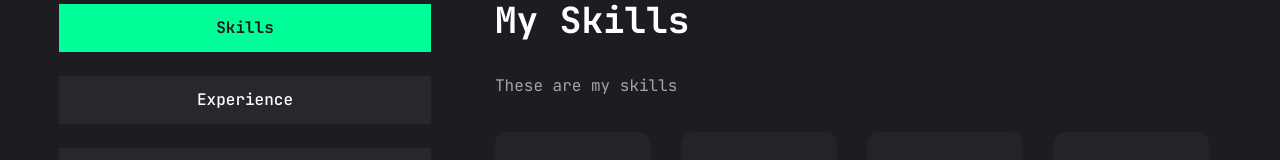
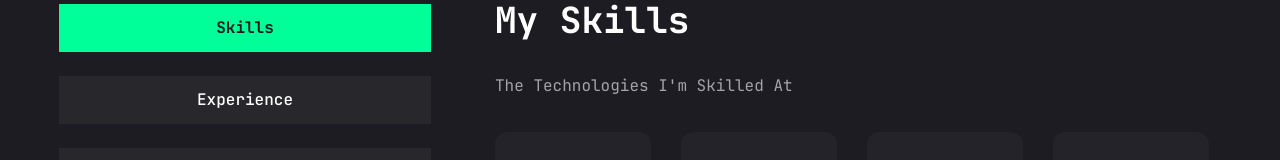
Before and after one commit to MATE0014/Portfolio_Website, a Next.js app: page /resume in a window 1280 px wide. Shown: the part 180-340 px from the top of the page. Built offline with nearby package versions, Linux system fonts and the light colour scheme.

Commit message:
Content Updated

```diff
--- a/app/layout.jsx
+++ b/app/layout.jsx
@@ -1,6 +1,7 @@
 import { JetBrains_Mono } from "next/font/google";
 import "./globals.css";
 
+import { SpeedInsights } from "@vercel/speed-insights/next";
 import Header from "@/components/Header";
 import PageTransition from "@/components/PageTransition";
 import StairTransition from "@/components/StairTransition";
@@ -21,6 +22,7 @@ export default function RootLayout({ children }) {
     <html lang="en">
       <body className={jetbrainsMono.variable}>
         <Header />
+        <SpeedInsights />
         <StairTransition />
         <PageTransition>{children}</PageTransition>
       </body>
--- a/app/resume/page.jsx
+++ b/app/resume/page.jsx
@@ -10,8 +10,8 @@ import {
 
 // about me data
 const about = {
-  title: "About me",
-  description: "this is a description",
+  title: "About Me",
+  description: "Learn More About Me?",
   info: [
     {
       fieldName: "Name",
@@ -47,8 +47,8 @@ const about = {
 
 //my exp data
 const experience = {
-  title: "My experience",
-  description: "this is a description of exp",
+  title: "My Experience",
+  description: "The Experience I've Earned As A Web Developer",
   items: [
     {
       company: "Zircon Club PCE",
@@ -65,8 +65,8 @@ const experience = {
 
 //my education data
 const education = {
-  title: "My education",
-  description: "this is a description of my edu",
+  title: "My Education",
+  description: "All Of My Education Details Can Be Found Below",
   items: [
     {
       institution: "Poornima College Of Engineering",
@@ -104,7 +104,7 @@ const education = {
 //my skills data
 const skills = {
   title: "My Skills",
-  description: "These are my skills",
+  description: "The Technologies I'm Skilled At",
   skillList: [
     {
       icon: <FaHtml5 />,
--- a/package.json
+++ b/package.json
@@ -15,6 +15,7 @@
     "@radix-ui/react-slot": "^1.1.1",
     "@radix-ui/react-tabs": "^1.1.2",
     "@radix-ui/react-tooltip": "^1.1.7",
+    "@vercel/speed-insights": "^1.1.0",
     "class-variance-authority": "^0.7.1",
     "clsx": "^2.1.1",
     "framer-motion": "^12.0.6",
```
Also changed, not shown: 1 other file (tests, documents, lock files or other folders).
